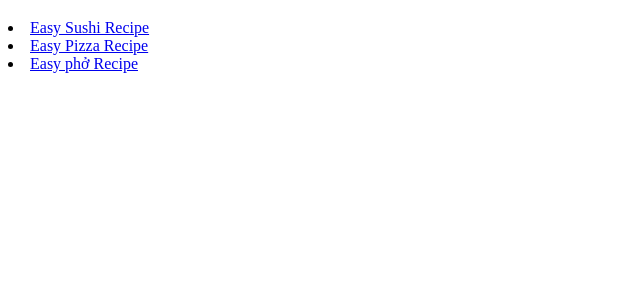
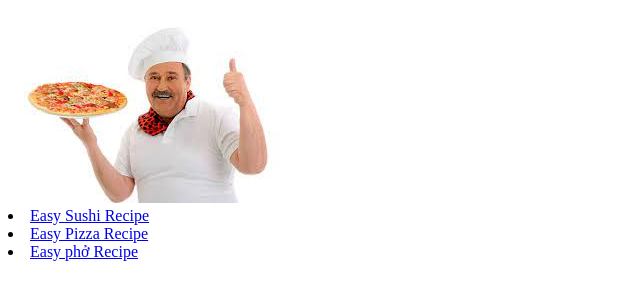
Before and after one commit to duvalincus/odin-recipes, a plain HTML site: page index.html in a window 1280 px wide. Shown: the part 61-360 px from the top of the page, without its empty margins (0-640 px from the left). Drawn offline with Linux system fonts and the light colour scheme.

Commit message:
Add home image
That's me, that's what I look like in real life.

```diff
--- a/index.html
+++ b/index.html
@@ -6,6 +6,8 @@
 </head>
 <body>
     <h1>Odin Recipes</h1>
+    <img src="./images/cook.jpeg">
+
     <li><a href="./recipes/sushi.html">Easy Sushi Recipe</a></li>
     <li><a href="./recipes/pizza.html">Easy Pizza Recipe</a></li>
     <li><a href="./recipes/pho.html">Easy ph&#7903; Recipe</a></li>
```
Also changed, not shown: images/cook.jpeg (added), 1 other file.
